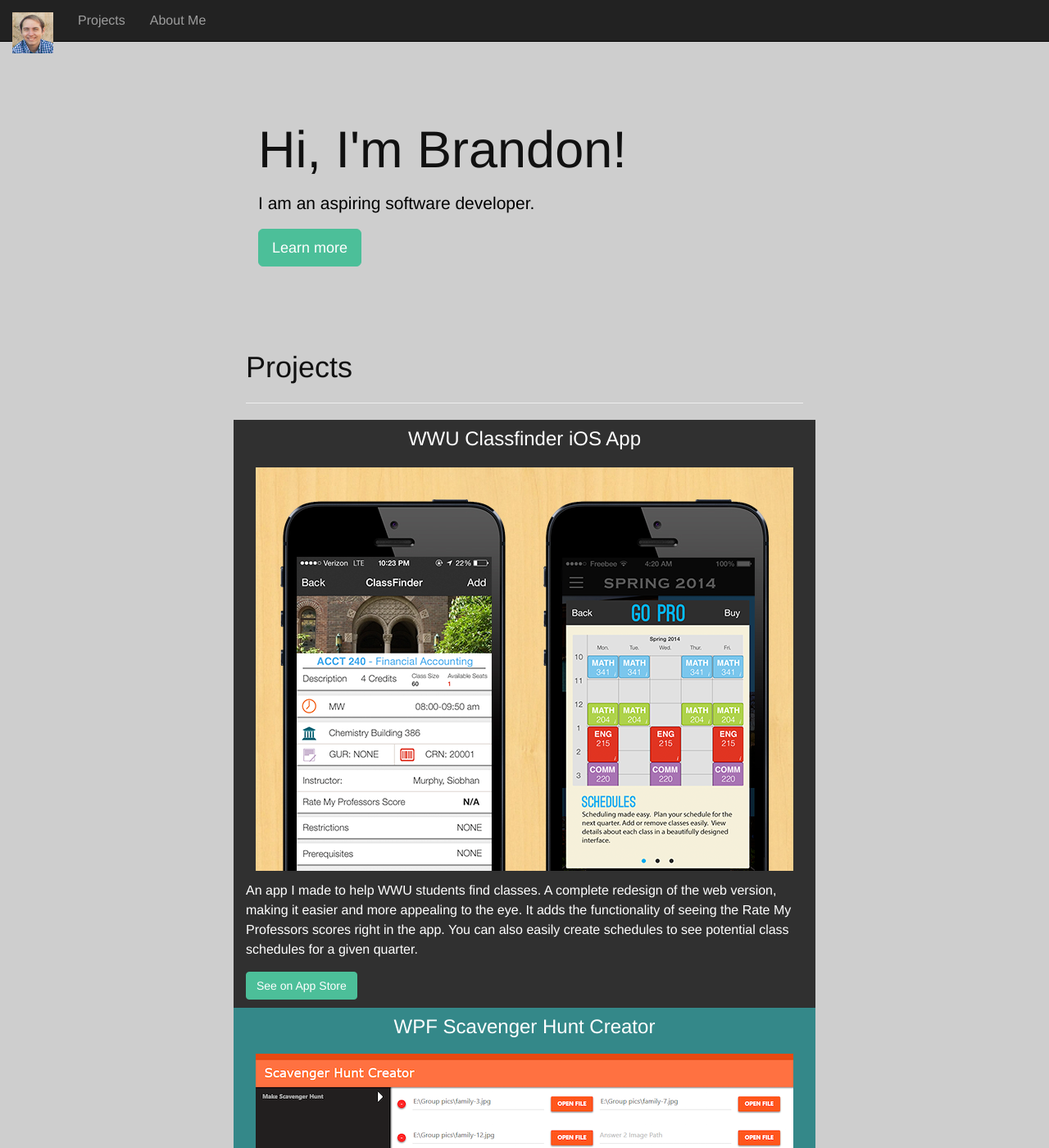
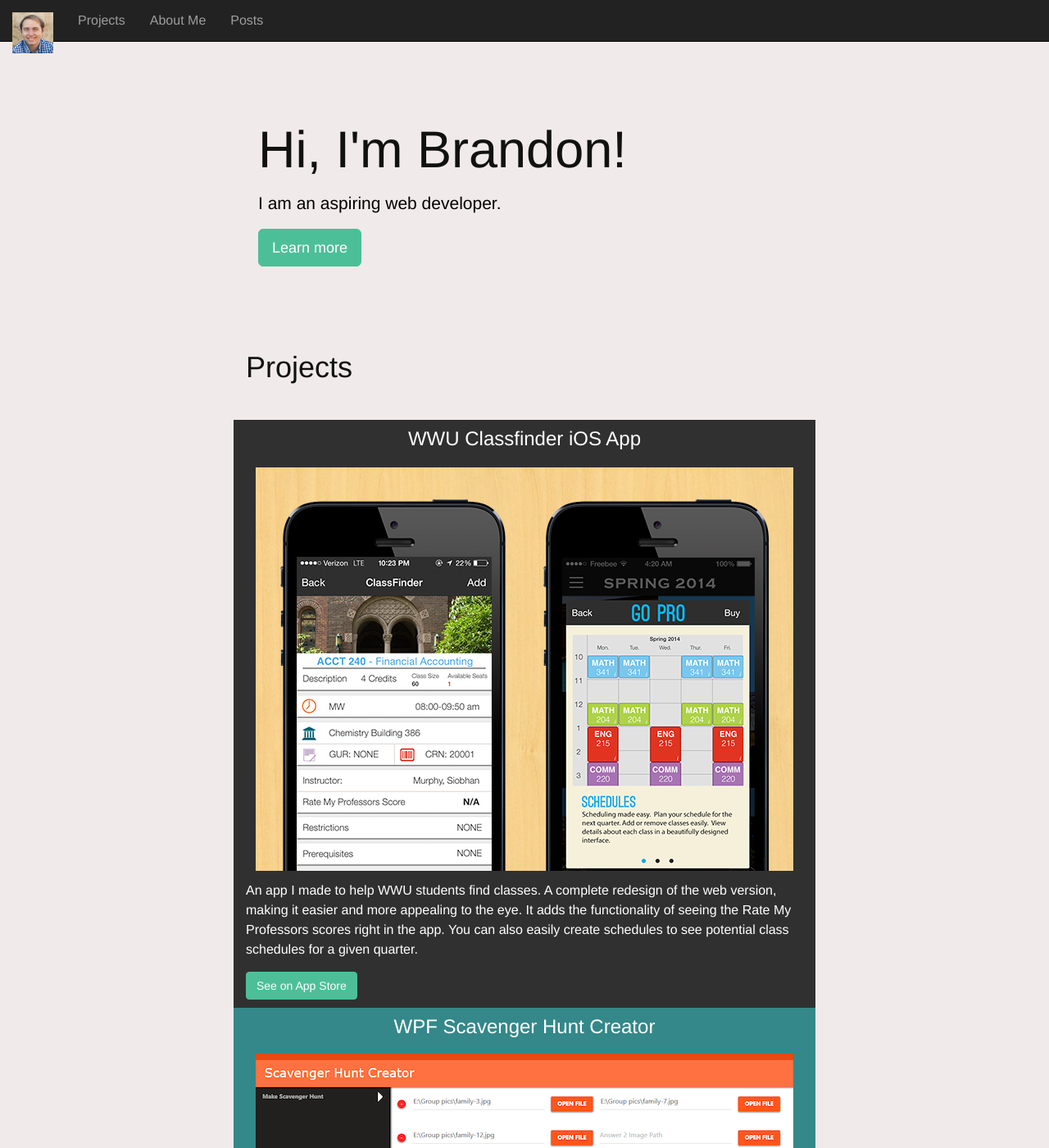
Before and after one commit to bradndon/bradndon.github.io, a Jekyll site: the page built from index.html, in a window 1280 px wide and 1400 px high. Shown: the whole window at 82% size. Built offline with Jekyll 4.4.1, drawn with Linux system fonts in a browser that asks for light colours; nearby versions of some CDN libraries; some of the changed text lies outside the part shown.

```diff
--- a/_config.yml
+++ b/_config.yml
@@ -2,12 +2,9 @@
 title: Brandon Fox
 email: bl.fox@live.com
 description: > # this means to ignore newlines until "baseurl:"
-  Write an awesome description for your new site here. You can edit this
-  line in _config.yml. It will appear in your document head meta (for
-  Google search results) and in your feed.xml site description.
+  The personal site for Brandon Fox.
 baseurl: "" # the subpath of your site, e.g. /blog/
 url: "http://yourdomain.com" # the base hostname & protocol for your site
-twitter_username: jekyllrb
 github_username:  bradndon
 
 # Build settings
--- a/_includes/header.html
+++ b/_includes/header.html
@@ -15,6 +15,7 @@
     <ul class="nav navbar-nav">
         <li><a href="/#projects">Projects</a></li>
         <li><a href="/#about">About Me</a></li>
+        <li><a href="/#posts">Posts</a></li>
     </ul>
   </div>
 
--- a/css/style.css
+++ b/css/style.css
@@ -1,5 +1,5 @@
 .jumbotron {
-  background-color: #CECECE;
+  background-color: #f1eaea;
 }
 .footer {
   background: #348889;
@@ -29,9 +29,13 @@
   margin-bottom: 10px;
 }
 body {
-  background-color: #CECECE;
+  background-color: #f1eaea;
   padding-top: 70px;
 }
+.btn-primary:visited {
+  color: white
+}
+
 .btn-primary {
   color: #fff;
   background-color: #4CBF99;
--- a/index.html
+++ b/index.html
@@ -6,7 +6,7 @@ layout: default
   <div class="jumbotron">
     <div class="container">
     <h1>Hi, I'm Brandon!</h1>
-    <p>I am an aspiring software developer.</p>
+    <p>I am an aspiring web developer.</p>
     <p><a class="btn btn-primary btn-lg" href="#about" role="button">Learn more</a></p>
     </div>
   </div>
```
